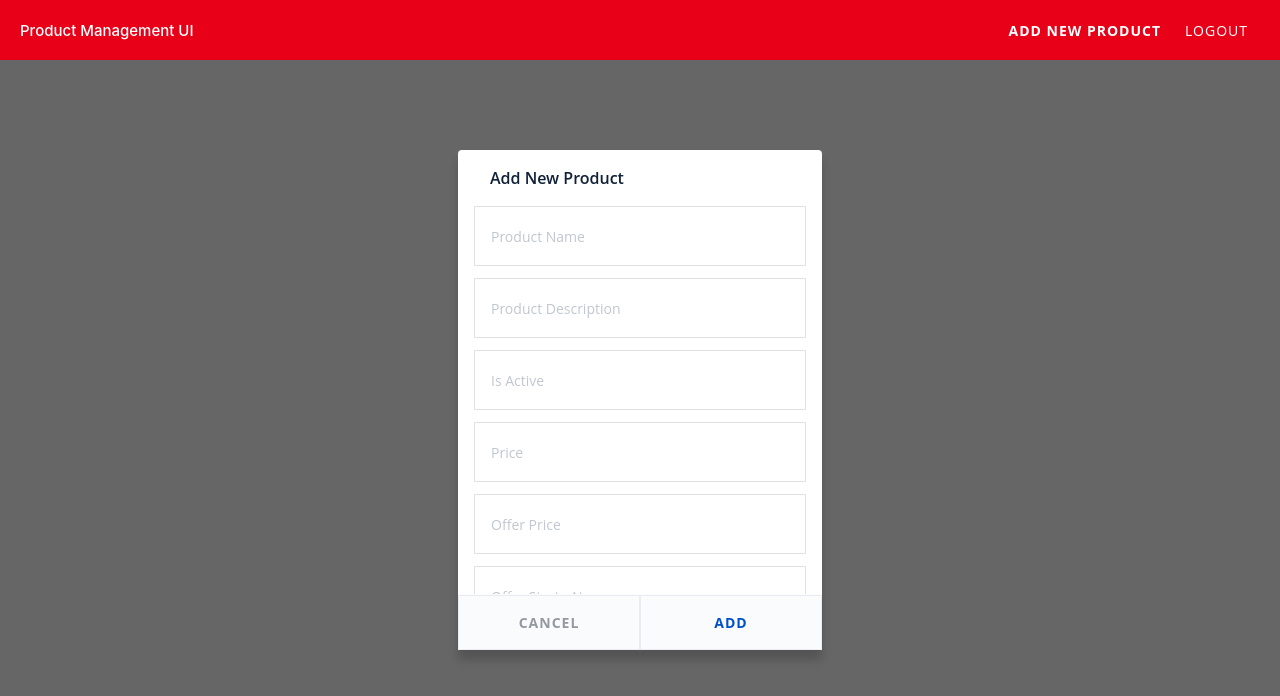
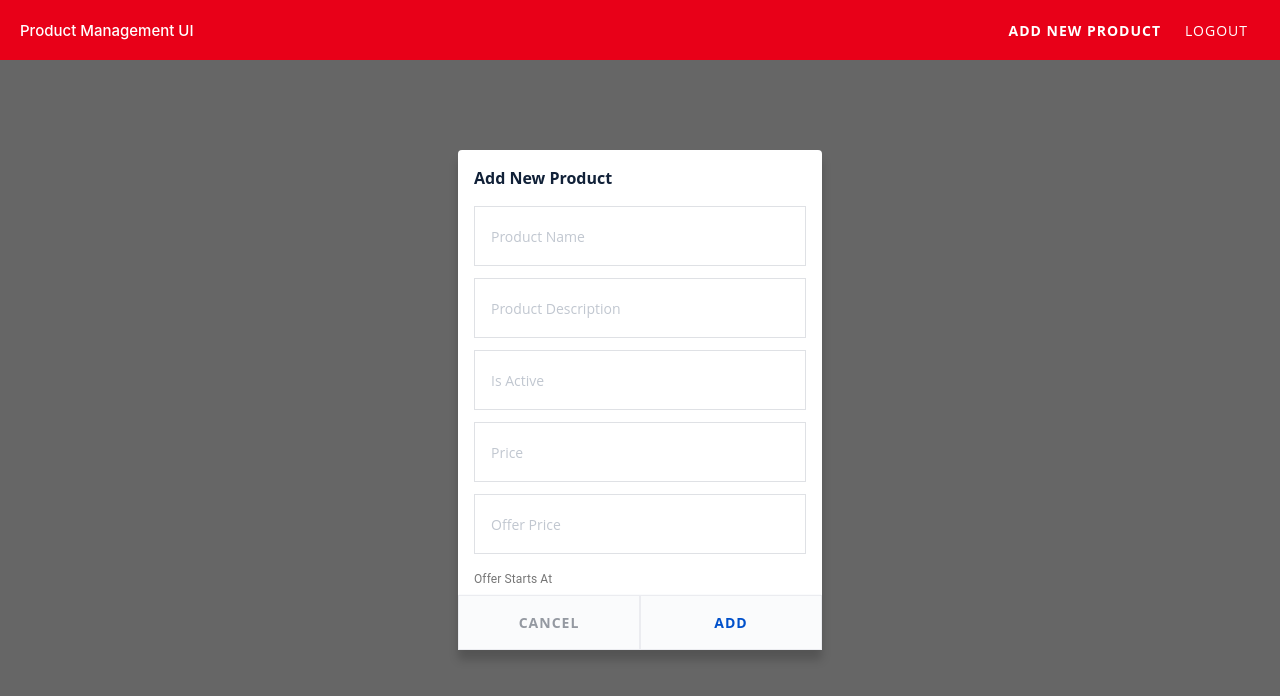
Before and after one commit to BendgePriya/Product-Management, a React (Create React App) app: page / in a window 1280 px wide. Both pictures are taken after a click on the button "ADD NEW PRODUCT". Shown: the top 696 px of the page. Built offline with nearby package versions, Linux system fonts and the light colour scheme; no server answers.

Commit message:
integrated datetime picker

```diff
--- a/src/components/modal/add-new-product.js
+++ b/src/components/modal/add-new-product.js
@@ -1,6 +1,7 @@
 import React, { Component } from 'react';
 import { css } from 'emotion';
 import { PROD_HEADING } from '../constants/productconst'
+import TextField from '@material-ui/core/TextField';
 import './styles.css';
 
 class AddNewProduct extends Component {
@@ -68,7 +69,9 @@ class AddNewProduct extends Component {
      return Object.keys(fieldLabel).map((label,i) => {
        const divStyle =
        (label === 'prod_name' && this.state.requiredStyle && this.state.tempProd.prod_name.length === 0)
-       ? requiredinputContainer : inputContainer
+       ? requiredinputContainer : inputContainer;
+
+       if(label === 'prod_name' || label === 'prod_desc' || label === 'is_active' || label === 'price' || label === 'offer_price'){
         return (
           <div className={divStyle} key={i}>
               <input
@@ -78,6 +81,23 @@ class AddNewProduct extends Component {
               />
         </div>
         )
+       }else{
+         return(
+         <form className={divStyle} noValidate>
+          <TextField
+            id="datetime-local"
+            label={fieldLabel[label]}
+            type="datetime-local"
+            defaultValue="2017-11-24T10:30"
+            className={textField}
+            InputLabelProps={{
+              shrink: true,
+            }}
+            onChange={this.handleInputChange.bind(this, label)}
+          />
+        </form>
+         )
+       }
       })
   }
   render() {
@@ -159,13 +179,12 @@ const requiredinputContainer = css({
   height: '56px',
   margin: '0 16px 16px 16px',
   borderRadius: '2px',
-  border: 'solid 1px #ff5630'
+  border: 'solid 2px #ff5630',
 });
 const title = css({
-  paddingLeft: '16px',
   fontFamily: 'Open Sans',
   fontSize: '16px',
-  fontWeight: 600,
+  fontWeight: 700,
   fontStyle: 'normal',
   fontStretch: 'normal',
   lineHeight: 1.5,
@@ -189,9 +208,12 @@ const inputStyle = css({
   '::-webkit-input-placeholder': {
     color: '#c1c7d0'
   },
-  '&:hover': { border: 'solid 1.5px #0151cb' }
+  '&:hover': { border: 'solid 1.5px #787272' }
 });
 
+const textField = css({
+  width: '100%'
+})
 const btn = css({
   display: 'flex',
   justifyContent: 'space-evenly',
--- a/src/components/product/result.js
+++ b/src/components/product/result.js
@@ -20,6 +20,7 @@ import FormControlLabel from '@material-ui/core/FormControlLabel';
 import Switch from '@material-ui/core/Switch';
 import DeleteIcon from '@material-ui/icons/Delete';
 import FilterListIcon from '@material-ui/icons/FilterList';
+import Button from '../button/button'
 
 const StyledTableCell = withStyles(theme => ({
     head: {
@@ -59,14 +60,15 @@ function stableSort(array, comparator) {
 
 const headCells = [
   { id: 'prod_name', numeric: false, disablePadding: true, label: 'Product Name' },
-  { id: 'prod_desc', numeric: false, disablePadding: true, label: 'Product Description' },
-  { id: 'is_active', numeric: false, disablePadding: true, label: 'Is Active' },
+  { id: 'prod_desc', numeric: false, disablePadding: false, label: 'Product Description' },
+  { id: 'is_active', numeric: false, disablePadding: false, label: 'Is Active' },
   { id: 'price', numeric: true, disablePadding: false, label: 'Price($)' },
   { id: 'offer_price', numeric: true, disablePadding: false, label: 'Offer Price($)' },
   { id: 'offer_starts_at', numeric: false, disablePadding: false, label: 'Offer Starts At' },
   { id: 'offer_ends_at', numeric: false, disablePadding: false, label: 'Offer Ends At' },
   { id: 'created_at', numeric: false, disablePadding: false, label: 'Created At' },
-  { id: 'updated_at', numeric: false, disablePadding: false, label: 'Updated At' }
+  { id: 'updated_at', numeric: false, disablePadding: false, label: 'Updated At' },
+  { id: 'action', label: 'Action'}
 ];
 
 function EnhancedTableHead(props) {
@@ -206,6 +208,9 @@ const useStyles = makeStyles(theme => ({
     top: 20,
     width: 1,
   },
+  btnStyle:{
+    color: theme.palette.text.primary
+  }
 }));
 
 export default function Result(props) {
@@ -296,7 +301,6 @@ export default function Result(props) {
                 .map((row, index) => {
                   const isItemSelected = isSelected(row.prod_name);
                   const labelId = `enhanced-table-checkbox-${index}`;
-
                   return (
                     <TableRow
                       hover
@@ -324,6 +328,9 @@ export default function Result(props) {
                       <TableCell align="left">{row.offer_ends_at}</TableCell>
                       <TableCell align="left">{row.created_at}</TableCell>
                       <TableCell align="left">{row.updated_at}</TableCell>
+                      <TableCell align="center">
+                        <Button text="edit" buttonTextStyle={classes.btnStyle} />
+                      </TableCell>
                     </TableRow>
                   );
                 })}
```
Lines whose indentation alone changed are shown as unchanged.
